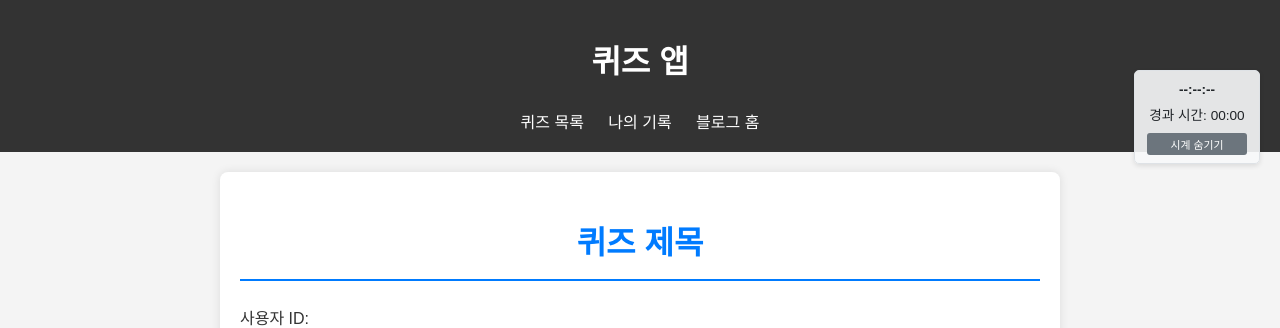
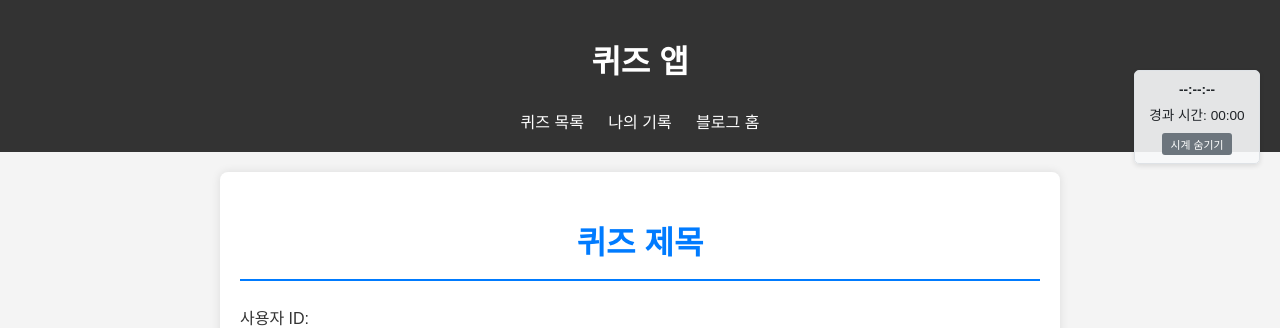
Before and after one commit to randomwalk1225/randomwalk1225.github.io, a Jekyll site: the page built from quiz_app/take.html, in a window 1280 px wide. Shown: the top 328 px of the page. Built offline with Jekyll 4.4.1, drawn with Linux system fonts in a browser that asks for light colours; a script that is not in the unit is left out.

```diff
--- a/quiz_app/assets/css/quiz_styles.css
+++ b/quiz_app/assets/css/quiz_styles.css
@@ -525,7 +525,7 @@
     border-radius: 3px;
     cursor: pointer;
     margin-top: auto; /* Push button to the bottom */
-    width: 100%; /* Make button take full width of the widget */
+    /* width: 100%; */ /* Removed to allow natural width */
 }
 #toggle-timer-visibility:hover {
     background-color: #5a6268;
```
